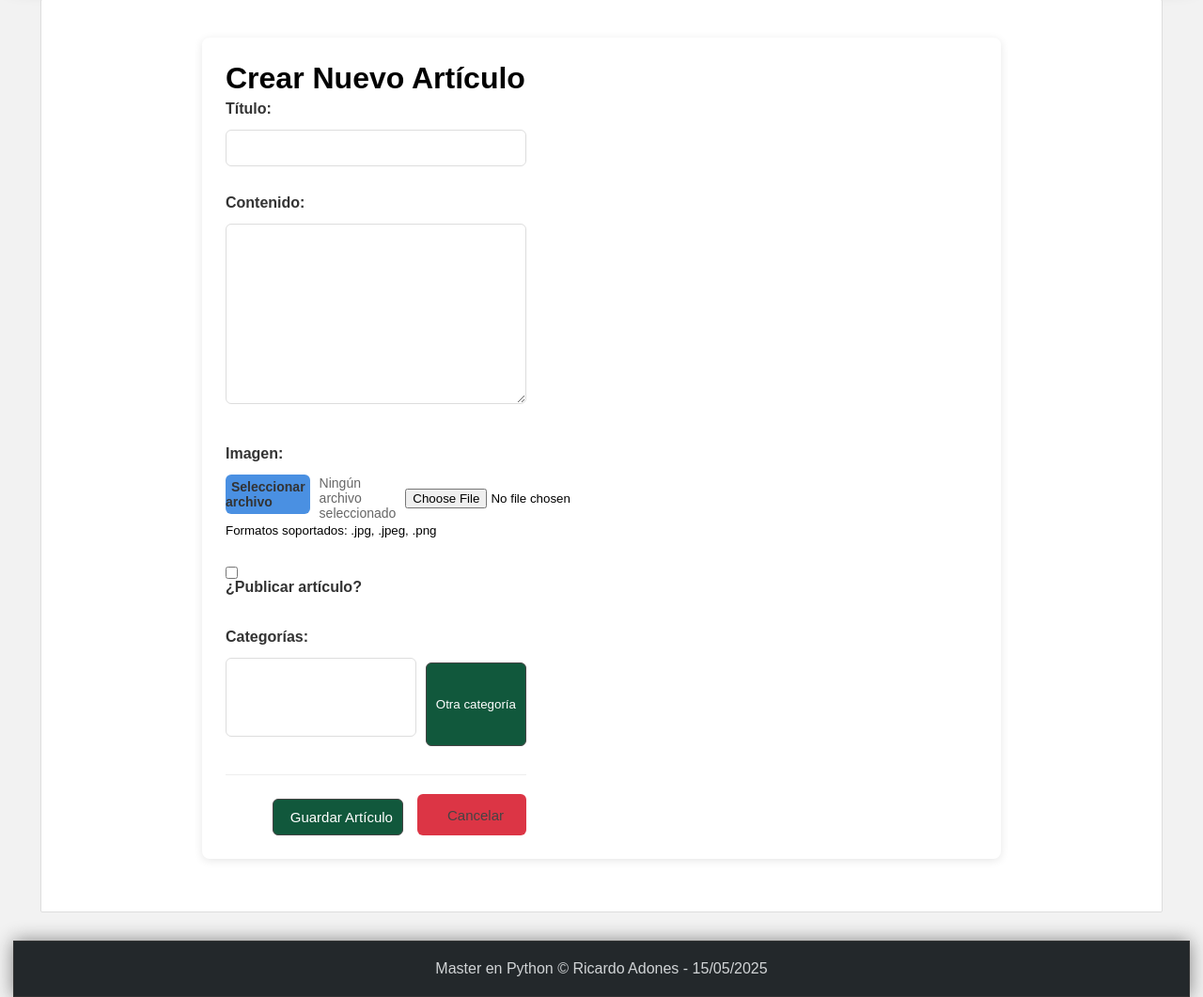
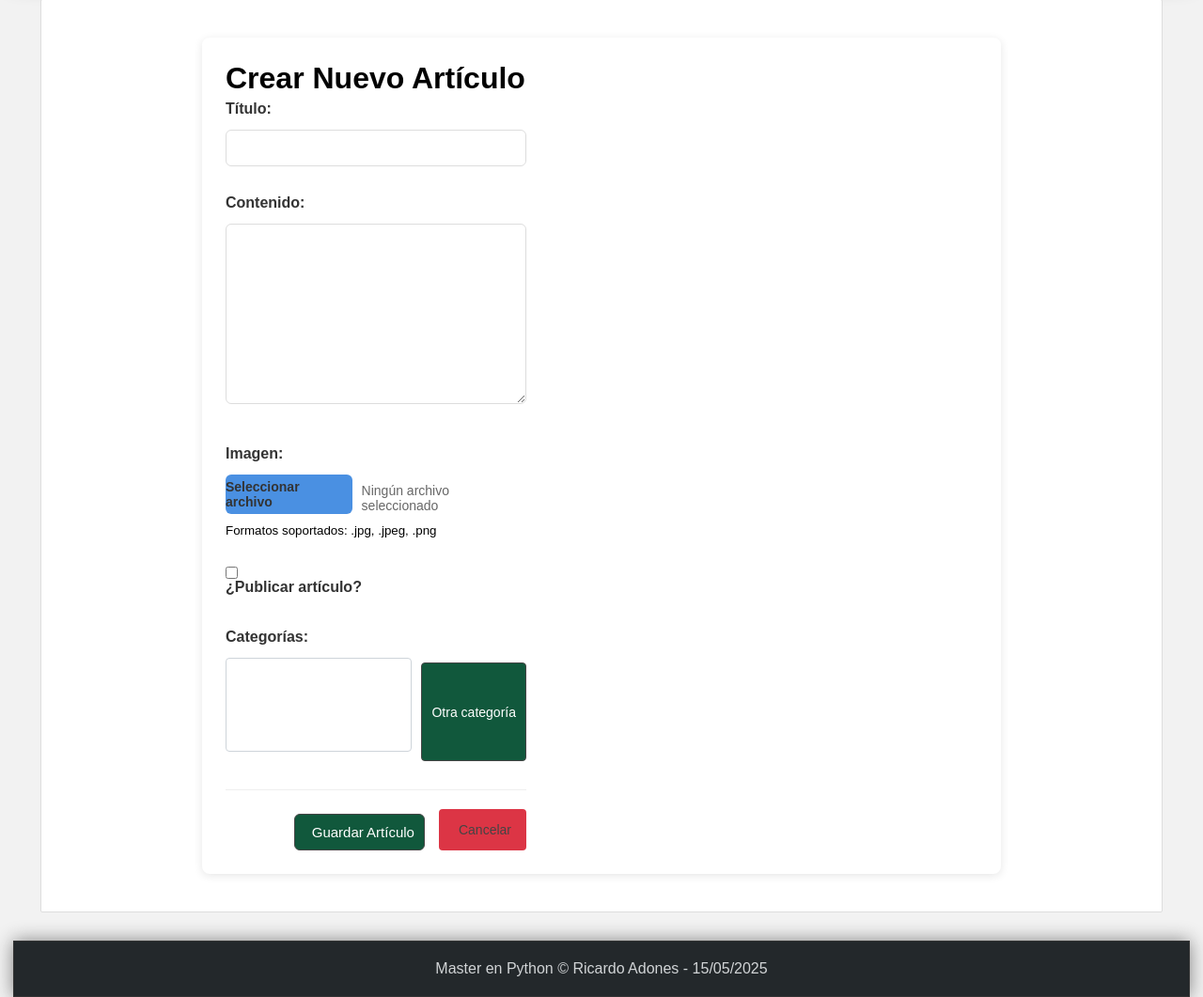
Before and after one commit to RicardoAdones/ProyectoDjango, a Django app: page /articulo/crear/ in a window 1280 px wide. Shown: the part 223-1284 px from the top of the page at 94% size. Run offline with Django 3.2, Linux system fonts and the light colour scheme; the visitor is signed in with stand-in values (Sample User, id 1); data that the repository does not hold is empty; some libraries are stand-ins or nearby versions.

```diff
--- a/blog/forms.py
+++ b/blog/forms.py
@@ -24,9 +24,13 @@ class ArticleForm(forms.ModelForm):
                 'class': 'form-select',
                 'id': 'id_categories'
             }),
+            'image': forms.FileInput(attrs={
+                'class': 'custom-file-input',
+                'style': 'display: none;'  # Ocultamos el input file por defecto
+            })
         }
 
     def __init__(self, *args, **kwargs):
         super().__init__(*args, **kwargs)
-        # Asegurarse de que el campo categories use el widget Select2
+        # Asegurarse de que el campo categories use el widget SelectMultiple
         self.fields['categories'].widget.attrs.update({'class': 'form-select'})
--- a/mainapp/static/css/styles.css
+++ b/mainapp/static/css/styles.css
@@ -396,6 +396,7 @@ footer{
     display: flex;
     align-items: center;
     gap: 10px;
+    margin-top: 5px;
 }
 
 .btn-file-upload {
@@ -415,10 +416,6 @@ footer{
 
 .btn-file-upload:hover {
     background-color: #3a7bc8;
-}
-
-.btn-file-upload i {
-    margin-right: 6px;
 }
 
 .file-selected {
@@ -516,25 +520,24 @@ footer{
 }
 
 .btn-cancel {
-    padding: 10px 24px;
+    padding: 8px 16px;
     background-color: #dc3545;
     color: white;
     border: none;
-    border-radius: 6px;
-    font-size: 15px;
-    font-weight: 500;
+    border-radius: 4px;
     cursor: pointer;
+    font-size: 14px;
+    transition: background-color 0.3s;
     text-decoration: none;
     display: inline-flex;
     align-items: center;
-    justify-content: center;
-    gap: 8px;
-    transition: background-color 0.3s;
+    gap: 5px;
 }
 
 .btn-cancel:hover {
     background-color: #c82333;
     color: white;
+    text-decoration: none;
 }
 
 .btn-save-category {
@@ -546,34 +549,44 @@ footer{
     cursor: pointer;
     font-size: 14px;
     transition: background-color 0.3s;
+    display: flex;
+    align-items: center;
+    gap: 5px;
 }
 
 .btn-save-category:hover {
     background-color: #218838;
 }
 
-/* Estilos para el select múltiple */
-select[multiple] {
-    min-height: 100px;
-    padding: 8px;
+.btn-show-category {
+    padding: 8px 16px;
+    background-color: #6c757d;
+    color: white;
+    border: none;
+    border-radius: 4px;
+    cursor: pointer;
+    font-size: 14px;
+    margin-top: 8px;
+    transition: background-color 0.3s;
 }
 
-select[multiple] option {
-    padding: 8px 12px;
-    margin: 2px 0;
-    border-radius: 4px;
-    cursor: pointer;
-    transition: background-color 0.2s;
+.btn-show-category:hover {
+    background-color: #5a6268;
 }
 
-select[multiple] option:hover {
-    background-color: #f0f0f0;
+/* Asegurar que el input file esté oculto */
+#id_image {
+    display: none;
 }
 
-select[multiple] option:checked {
-    background-color: #e3f2fd;
-    color: #0d6efd;
-    font-weight: 500;
+/* Estilos para el select de categorías */
+#id_categories {
+    width: 100%;
+    padding: 8px 12px;
+    border: 1px solid #ced4da;
+    border-radius: 4px;
+    background-color: white;
+    min-height: 100px;
 }
 
 /* Mejoras para dispositivos móviles */
```
Also changed, not shown: other parts of mainapp/static/css/styles.css (+27 -3 lines), blog/templates/articles/create.html (+28 -18 lines).
